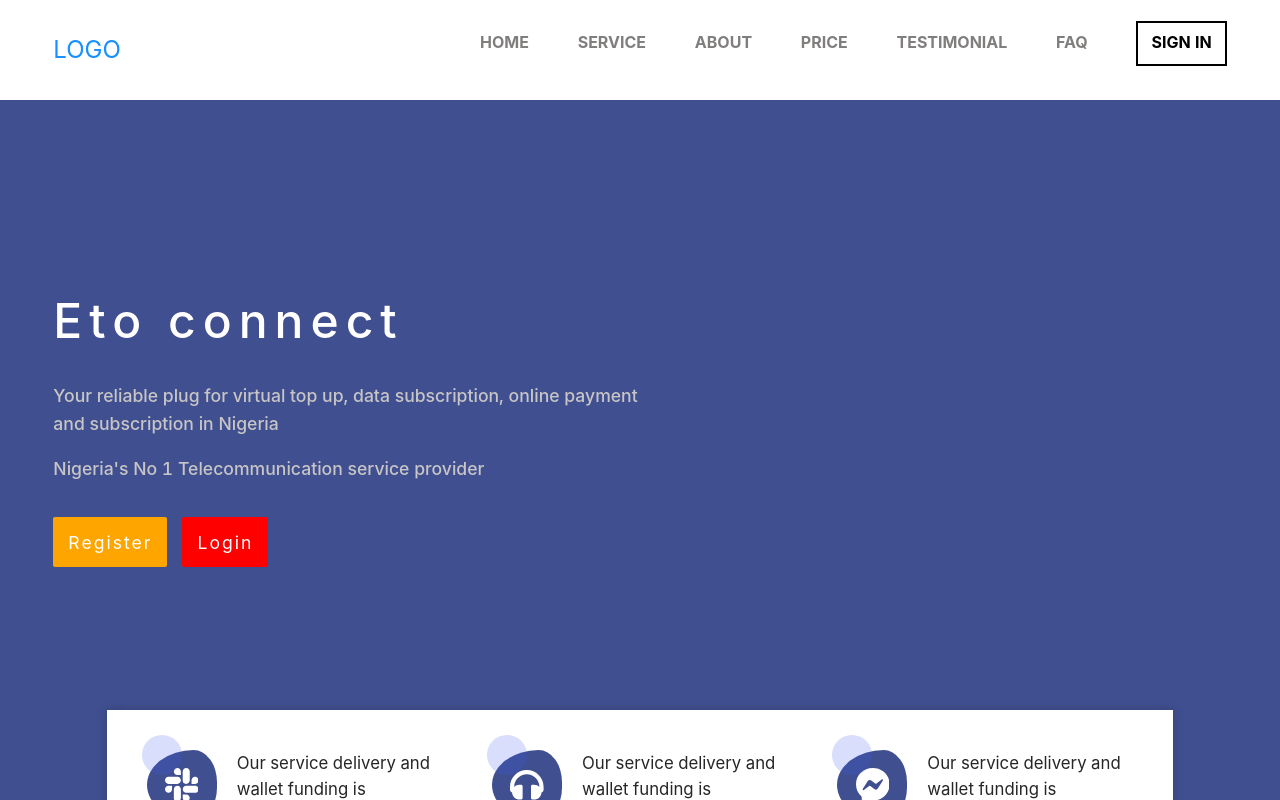
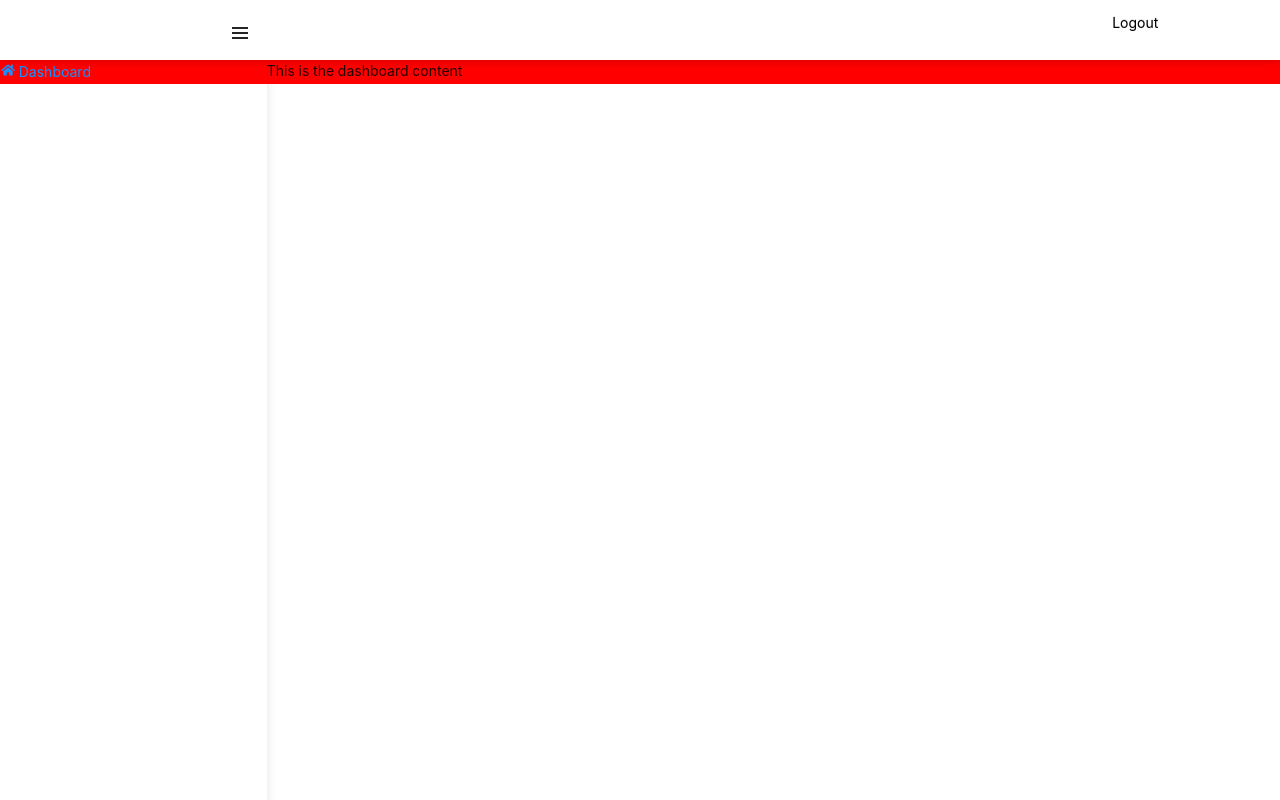
Before and after one commit to dasimems/data_app, a React (Create React App) app: page /user in a window 1280 px wide. Before the commit this address led to /user#home. Shown: the top 800 px of the page. Built offline with nearby package versions, Linux system fonts and the light colour scheme.

Commit message:
Made some change

```diff
--- a/src/admin/components/footer.js
+++ b/src/admin/components/footer.js
@@ -4,7 +4,7 @@ export default function Footer() {
   return (
     <>
 
-        this is the dashboard footer
+        <footer>This is dashboard footer</footer>
 
     </>
   )
--- a/src/admin/components/header.js
+++ b/src/admin/components/header.js
@@ -1,10 +1,47 @@
+import { Button, Col, Row } from 'antd'
 import React from 'react'
+import { BiDotsVerticalRounded, BiMenu } from "react-icons/bi"
 
-export default function Header() {
+export default function Header(props) {
+
+  function logout(){
+    //code to unset session or cookie.
+
+
+
+  }
+
+
   return (
     <>
 
-        this is the dashboard header
+
+          <Row justify="space-betweeen" className="header">
+
+            <Col span={5} className="header-logo">
+
+
+              <p className="logo-text" style={{display: props.open? "block": "none" }}></p>
+
+              <Button className="nav-open-close-button" onClick={()=>{props.navButtonClick()}}>
+
+                {props.open? <BiMenu />: <BiDotsVerticalRounded />}
+
+              </Button>
+
+            </Col>
+            <Col span={18} pull={1} className="header-link">
+
+              <ul>
+
+                <li><Button type="primary" className="header-logout-button" onClick={logout}>Logout</Button></li>
+
+              </ul>
+
+            </Col>
+
+
+          </Row>
 
     </>
   )
--- /dev/null
+++ b/src/admin/components/pages/dashboard_page.js
@@ -0,0 +1,11 @@
+import React from 'react'
+
+export default function DashboardPage() {
+  return (
+    <>
+
+    This is the dashboard content
+
+    </>
+  )
+}
--- a/src/admin/components/side_nav.js
+++ b/src/admin/components/side_nav.js
@@ -1,10 +1,39 @@
 import React from 'react'
+import { Link } from 'react-router-dom'
+import { FaHome } from "react-icons/fa"
 
-export default function SideNav() {
+export default function SideNav(props) {
+
+  var linkTextStyle = {
+    display: props.open? "inline" : "none"
+  }
   return (
     <>
 
-        this is the dashboard sideNav
+        <nav>
+
+          <div className='nav-links'>
+
+            <div className="nav-user-short-details">
+
+              <div className="user-image"></div>
+
+            </div>
+
+            <div className="nav-link-content">
+
+              <Link to="/user">
+
+                <span className="icon"><FaHome /> </span>
+                <span className="link-text" style={linkTextStyle}>Dashboard</span>
+
+              </Link>
+
+            </div>
+
+          </div>
+
+        </nav>
 
     </>
   )
--- a/src/admin/dashboard.js
+++ b/src/admin/dashboard.js
@@ -1,19 +1,41 @@
-import React from 'react';
+import React, { useState } from 'react';
 import { Row, Col } from "antd"
 
 import Header from './components/header';
 import Footer from './components/footer';
-import "../assets/styles/admin.css"
+import SideNav from './components/side_nav';
+import "../assets/styles/admin.css";
+import DashboardPage from './components/pages/dashboard_page';
 
 export default function Dashboard() {
+
+  var dashboardProps = {
+      navOpen: true,
+      component: <DashboardPage />
+    },
+    [dashboardState, setDashboardState] = useState(dashboardProps);
+
+
+    function openNav(){
+
+      setDashboardState((prevState)=>{
+        return({
+          ...prevState,
+          navOpen: !dashboardState.navOpen
+        })
+      })
+
+    }
+
   return (
     <>
 
-        <Header />
+        <Header navButtonClick={openNav} open={dashboardState.navOpen}  />
 
-        <Row justify="center">
+        <Row justify="space-between" className='dashboard'>
 
-            <Col span={22}>This is the dahboard content</Col>
+            <Col span={dashboardState.navOpen? 5 : 1} className="dashboard-nav"><SideNav open={dashboardState.navOpen} /></Col>
+            <Col span={dashboardState.navOpen? 19 : 23} className="user-content">{dashboardState.component}</Col>
 
         </Row>
 
--- a/src/assets/styles/admin.css
+++ b/src/assets/styles/admin.css
@@ -2,4 +2,64 @@
   padding: 0;
   margin: 0;
 }
-/*# sourceMappingURL=admin.css.map */
+
+body {
+  width: 100vw;
+  font-size: 16px;
+}
+body .header {
+  width: 100%;
+  height: 60px;
+  box-shadow: 0px 0px 10px 0px rgba(0, 0, 0, 0.2);
+  position: fixed;
+  z-index: 99;
+}
+body .header .header-logo,
+body .header .header-link {
+  height: 60px;
+  display: flex;
+  align-items: center;
+}
+body .header .header-logo {
+  justify-content: space-between;
+}
+body .header .header-logo .nav-open-close-button {
+  background: transparent;
+  border: none;
+  box-shadow: none;
+  font-size: 1.5rem;
+  z-index: 9;
+}
+body .header .header-link {
+  justify-content: flex-end;
+}
+body .header .header-link ul {
+  display: flex;
+  list-style: none;
+}
+body .header .header-link ul li .header-logout-button {
+  background: transparent;
+  border: none;
+  box-shadow: none;
+  color: black;
+}
+body .dashboard {
+  width: 100%;
+  padding-top: 60px;
+  min-height: 100vh;
+}
+body .dashboard .dashboard-nav {
+  position: relative;
+  box-shadow: 0px 0px 10px 0px rgba(0, 0, 0, 0.1);
+  transition: 0.5s ease all;
+  height: 100vh;
+}
+body .dashboard .dashboard-nav nav {
+  position: fixed;
+  width: 100%;
+  background: red;
+  border: 1px solid red;
+}
+body .dashboard .user-content {
+  transition: 0.5s ease all;
+}/*# sourceMappingURL=admin.css.map */
--- a/src/assets/styles/admin.scss
+++ b/src/assets/styles/admin.scss
@@ -2,3 +2,86 @@
     padding: 0;
     margin: 0;
 }
+
+body{
+    width: 100vw;
+    font-size: 16px;
+
+
+    .header{
+        width: 100%;
+        height: 60px;
+        box-shadow: 0px 0px 10px 0px rgba(0, 0, 0, .2);
+        position: fixed;
+        z-index: 99;
+
+        .header-logo,
+        .header-link{
+            height: 60px;
+            display: flex;
+            align-items: center;
+
+        }
+
+        .header-logo{
+            justify-content: space-between;
+
+            .nav-open-close-button{
+                background: transparent;
+                border: none;
+                box-shadow: none;
+                font-size: 1.5rem;
+                z-index: 9;
+
+            }
+        }
+
+
+        .header-link{
+            justify-content: flex-end;
+
+            ul{
+
+                display: flex;
+                list-style: none;
+
+                li{
+
+                    .header-logout-button{
+                        background: transparent;
+                        border: none;
+                        box-shadow: none;
+                        color: black;
+
+
+                    }
+                }
+            }
+        }
+    }
+
+    .dashboard{
+        width: 100%;
+        padding-top: 60px;
+        min-height: 100vh;
+
+        .dashboard-nav{
+            position: relative;
+            box-shadow: 0px 0px 10px 0px rgba(0, 0, 0, .1);
+            transition: 0.5s ease all;
+            height: 100vh;
+
+            nav{
+                position: fixed;
+                width: 100%;
+                background: red;
+                border: 1px solid red;
+            }
+
+        }
+
+        .user-content{
+            transition: 0.5s ease all;
+        }
+    }
+}
--- a/src/components/login.js
+++ b/src/components/login.js
@@ -71,7 +71,7 @@ export default function Login() {
 
                     setTimeout(()=>{
 
-                        navigate("/dashboard")
+                        navigate("/user")
 
                     }, 3000);
 
--- a/src/index.js
+++ b/src/index.js
@@ -13,7 +13,7 @@ root.render(
 
       <Routes>
 
-        <Route path='/dashboard' element={<Dashboard />} />
+        <Route path='/user' element={<Dashboard />} />
         <Route path='/*' element={<App />} />
 
       </Routes>
```
Also changed, not shown: 1 other file (tests, documents, lock files or other folders).
